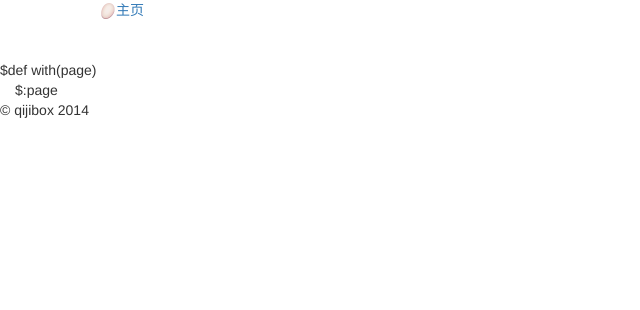
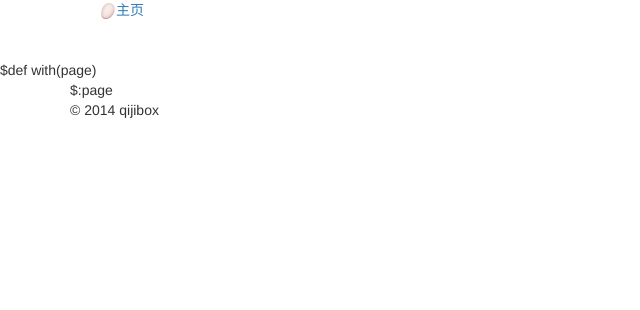
Before and after one commit to meizhitu/100programhomework, a Python web app: template 100-25-literal-10-todo/templates/base.html in a window 1280 px wide. Shown: the top 310 px of the page, without its empty margins (0-640 px from the left). Run offline with Jinja, Linux system fonts and the light colour scheme; the template is opened without the code that fills it, so the values that code supplies are empty; some libraries are stand-ins or nearby versions.

```diff
--- a/100-25-literal-10-todo/templates/base.html
+++ b/100-25-literal-10-todo/templates/base.html
@@ -48,12 +48,12 @@ $def with(page)
         </div>
     </div>
 </div>
-<div class="container-fluid">
+<div class="container">
     $:page
+    <footer>
+        <span class="copy">&copy; 2014 qijibox</span>
+    </footer>
 </div>
-<footer>
-    <p>&copy; qijibox 2014</p>
-</footer>
 <script src="http://libs.baidu.com/jquery/2.0.3/jquery.min.js"></script>
 <script src="http://libs.baidu.com/bootstrap/2.3.2/js/bootstrap.min.js"></script>
 </body>
```
